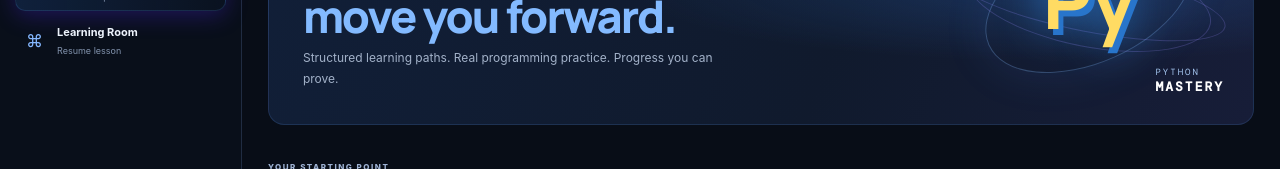
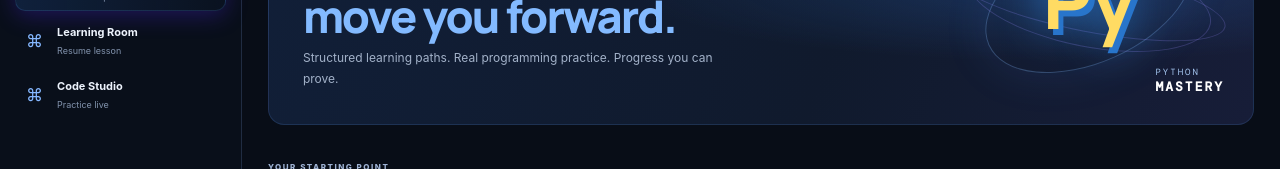
Before and after one commit to Cletus-Tech/Cletustech-workspace-, a Next.js app: page /academy in a window 1280 px wide. Shown: the part 211-380 px from the top of the page. Built offline with nearby package versions, Linux system fonts and the light colour scheme.

Commit message:
Add Code Studio to Academy navigation

```diff
--- a/app/academy/page.tsx
+++ b/app/academy/page.tsx
@@ -21,7 +21,7 @@ export default function AcademyPage() {
         <Link className="ss-nav-item" href="/"><span>⌂</span><span><b>Dashboard</b><small>Empire Hall</small></span></Link>
         <Link className="ss-nav-item selected" href="/academy"><span>▤</span><span><b>Academy</b><small>Courses & paths</small></span></Link>
         <Link className="ss-nav-item" href="/academy/python-foundations"><span>⌘</span><span><b>Learning Room</b><small>Resume lesson</small></span></Link>
-      </nav>
+      <Link className="ss-nav-item" href="/studio"><span>⌘</span><span><b>Code Studio</b><small>Practice live</small></span></Link></nav>
       <div className="ss-account"><div className="ss-avatar">SS</div><div><b>Syntax learner</b><small>Learning workspace</small></div></div>
     </aside>
     <section className="ss-main">
```
